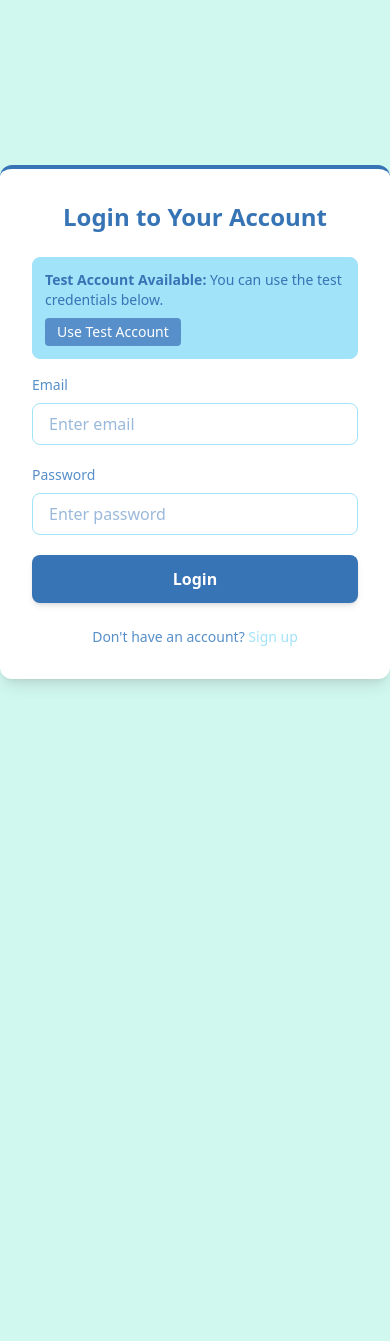
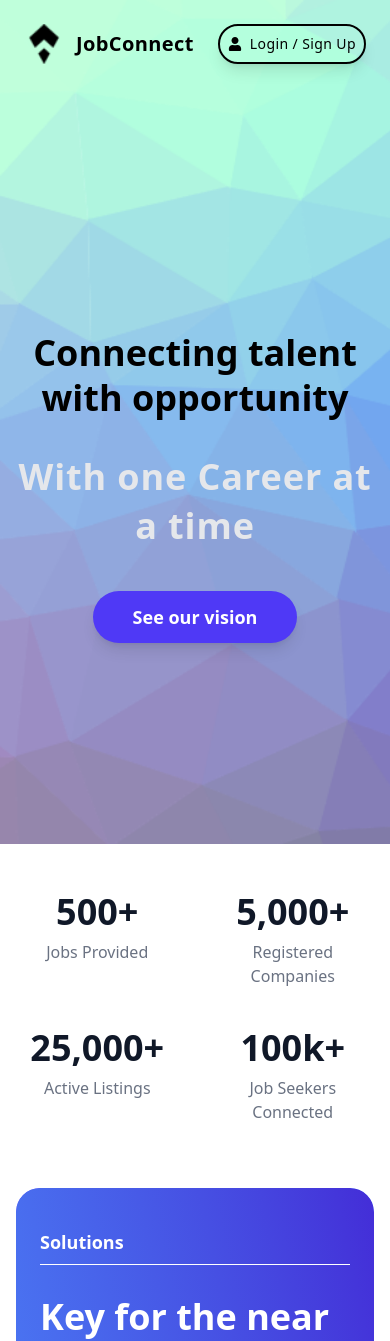
Before and after one commit to sdaud111/web-engineering-project, a React (Vite) app in the folder Job-listing/: page / in a window 390 px wide. Before the commit this address led to /login. Shown: the top 1341 px of the page. Before the commit the page ends 844 px from the top, so only its background shows below. Built offline with nearby package versions, Linux system fonts and the light colour scheme.

Commit message:
Add responsiveness to landing page and set routes

```diff
--- a/Job-listing/src/App.jsx
+++ b/Job-listing/src/App.jsx
@@ -1,49 +1,40 @@
-import React from 'react'
+import React from "react";
 import {
   Route,
   createBrowserRouter,
   createRoutesFromElements,
   RouterProvider,
-  Navigate,
-} from 'react-router-dom'
+} from "react-router-dom";
 
-import Mainlayout from './Layout/Mainlayout'
-import HomePage from './Pages/HomePage'
-import JobsPage from './Pages/JobsPage'
-import NotFoundPage from './Pages/NotFoundPage'
-import JobPage, { jobLoader } from './Pages/JobPage'
-import AddJobPage from './Pages/AddJobPage'
-import LoginPage from './Pages/LoginPage'
-import PrivateRoute from './Components/PrivateRoute'
-import SignupPage from './Pages/SignUpPage'
-import AISearchPage from './Pages/AISearchPage'
-import ProfilePage from './Pages/ProfilePage'
-import MyApplicationsPage from './Pages/MyApplicationsPage'
-import AICandidateSearchPage from './Pages/AICandidateSearchPage'
-import EmployerDashboard from './Pages/EmployerDashboard'
-import LandingPage from './Pages/LandingPage'
+import Mainlayout from "./Layout/Mainlayout";
+import HomePage from "./Pages/HomePage";
+import JobsPage from "./Pages/JobsPage";
+import NotFoundPage from "./Pages/NotFoundPage";
+import JobPage, { jobLoader } from "./Pages/JobPage";
+import AddJobPage from "./Pages/AddJobPage";
+import LoginPage from "./Pages/LoginPage";
+import SignupPage from "./Pages/SignUpPage";
+import AISearchPage from "./Pages/AISearchPage";
+import ProfilePage from "./Pages/ProfilePage";
+import MyApplicationsPage from "./Pages/MyApplicationsPage";
+import AICandidateSearchPage from "./Pages/AICandidateSearchPage";
+import EmployerDashboard from "./Pages/EmployerDashboard";
+import LandingPage from "./Pages/LandingPage";
 
 const App = () => {
   const router = createBrowserRouter(
     createRoutesFromElements(
       <>
-        {/* Removed default redirect that was conflicting with the login flow */}
+        {/* Default route — landing page */}
+        <Route path="/" element={<LandingPage />} />
 
-        {/* Public Routes */}
+        {/* Public routes */}
+        <Route path="/login" element={<LoginPage />} />
         <Route path="/signup" element={<SignupPage />} />
-        <Route path="/login" element={<LoginPage />} />
-        <Route path="/landing" element={<LandingPage />} />
 
-        {/* Protected Routes */}
-        <Route
-          path="/"
-          element={
-            <PrivateRoute>
-              <Mainlayout />
-            </PrivateRoute>
-          }
-        >
-          <Route index element={<HomePage />} />
+        {/* Main layout with nested pages */}
+        <Route path="/" element={<Mainlayout />}>
+          <Route path="home" element={<HomePage />} />
           <Route path="jobs" element={<JobsPage />} />
           <Route path="add-job" element={<AddJobPage />} />
           <Route path="ai-search" element={<AISearchPage />} />
@@ -56,9 +47,10 @@ const App = () => {
         </Route>
       </>
     )
-  )
+  );
+console.log(getComputedStyle(document.body).backgroundColor);
 
-  return <RouterProvider router={router} />
-}
+  return <RouterProvider router={router} />;
+};
 
-export default App
+export default App;
--- a/Job-listing/src/Components/Navbar.jsx
+++ b/Job-listing/src/Components/Navbar.jsx
@@ -27,7 +27,7 @@ const Navbar = () => {
             <div className="md:ml-auto">
               <div className="flex space-x-2">
                 <NavLink
-                  to="/"
+                  to="/home"
                   className={linkClass}
                   >Home</NavLink
                 >
--- a/Job-listing/src/Layout/Mainlayout.jsx
+++ b/Job-listing/src/Layout/Mainlayout.jsx
@@ -37,7 +37,7 @@ const Mainlayout = () => {
   return (
     <div className="flex flex-col min-h-screen">
       <Navbar />
-      <main className="flex-grow bg-black">
+      <main className="flex-grow ">
         <Outlet />
       </main>
       <Footer />
--- a/Job-listing/src/Pages/LandingPage.jsx
+++ b/Job-listing/src/Pages/LandingPage.jsx
@@ -1,39 +1,39 @@
-import React from 'react'
-import {FaUser} from "react-icons/fa";
+import React from "react";
+import { FaUser } from "react-icons/fa";
+import { Link } from "react-router-dom";
 
 const Navbar = () => {
   return (
-        <nav className={"absolute w-full h-1/8 text-black p-12 tracking-wide"}>
-            <div className={"flex justify-between items-center w-full h-full"}>
-                <div className={"flex gap-4"}>
-                    <img src="/logo.png"/>
-                    <span className={"text-2xl font-bold"}>JobConnect</span>
+    <nav className="absolute w-full text-black p-6 sm:p-8 md:p-12 tracking-wide">
+      <div className="flex justify-between items-center w-full">
+        <div className="flex items-center gap-3 sm:gap-4">
+          <img src="/logo.png" alt="Logo" className="w-10 h-10 sm:w-12 sm:h-12" />
+          <span className="text-xl sm:text-2xl font-bold">JobConnect</span>
         </div>
 
-                <div className={"rounded-full shadow-lg hover:bg-white hover:text-black transition-all duration-600 border-2 p-4 cursor-pointer flex items-center gap-4"}>
-                    <FaUser/>
-                    <button className={""}>Login/SignUp</button>
+        <div className="rounded-full shadow-lg hover:bg-white hover:text-black transition-all duration-300 border-2 p-2 sm:p-3 md:p-4 cursor-pointer flex items-center gap-2 sm:gap-3 text-sm sm:text-base">
+          <FaUser />
+          <Link to="/login">Login / Sign Up</Link>
         </div>
-
       </div>
     </nav>
   );
-}
+};
 
 const Hero = () => {
   return (
     <section className="bg-[url('/landing-page-gradient.png')] bg-cover bg-no-repeat min-h-screen w-full flex items-center justify-center">
-            <div className="pt-40 flex flex-col items-center justify-center gap-12 text-center">
-                <div className="w-[70%] flex justify-evenly items-center">
-                    <h2 className="text-[100px] leading-tight font-bold text-black flex-1">
+      <div className="pt-32 sm:pt-40 flex flex-col items-center justify-center gap-10 text-center px-4">
+        <div className="flex flex-col lg:flex-row justify-evenly items-center w-full lg:w-[80%] gap-8">
+          <h2 className="text-4xl sm:text-6xl md:text-7xl lg:text-[100px] leading-tight font-bold text-black flex-1">
             Connecting talent with opportunity
           </h2>
-                    <div className="w-[4px] bg-white/40 rounded-full shadow-[0_0_25px_#ffffff70] self-stretch"></div>
-                    <h2 className="text-[100px] tracking-wide leading-snug text-gray-200 font-bold flex-1">
+          <div className="hidden lg:block w-[4px] bg-white/40 rounded-full shadow-[0_0_25px_#ffffff70] self-stretch"></div>
+          <h2 className="text-4xl sm:text-6xl md:text-7xl lg:text-[100px] tracking-wide leading-snug text-gray-200 font-bold flex-1">
             With one Career at a time
           </h2>
         </div>
-                <button className="px-22 py-8 text-2xl font-semibold text-white bg-indigo-600 rounded-full shadow-lg hover:bg-white hover:text-indigo-600 transition-all duration-600">
+        <button className="px-10 sm:px-14 md:px-20 py-3 sm:py-5 text-lg sm:text-xl md:text-2xl font-semibold text-white bg-indigo-600 rounded-full shadow-lg hover:bg-white hover:text-indigo-600 transition-all duration-300">
           See our vision
         </button>
       </div>
@@ -43,109 +43,94 @@ const Hero = () => {
 
 const Stats = () => {
   return (
-        <section className="w-full bg-white py-20 flex flex-col items-center justify-center">
-            <div className="w-[80%] flex flex-wrap justify-between items-center text-center gap-10">
-                <div className="flex flex-col items-center">
-                    <h2 className="text-7xl font-bold text-gray-900">500+</h2>
-                    <p className="text-gray-500 text-lg mt-2">Jobs Provided</p>
+    <section className="w-full bg-white py-12 sm:py-16 md:py-20 flex flex-col items-center justify-center">
+      <div className="w-[90%] md:w-[80%] grid grid-cols-2 sm:grid-cols-2 md:grid-cols-4 gap-10 text-center">
+        {[
+          { number: "500+", label: "Jobs Provided" },
+          { number: "5,000+", label: "Registered Companies" },
+          { number: "25,000+", label: "Active Listings" },
+          { number: "100k+", label: "Job Seekers Connected" },
+        ].map((stat, i) => (
+          <div key={i} className="flex flex-col items-center">
+            <h2 className="text-4xl sm:text-5xl md:text-6xl lg:text-7xl font-bold text-gray-900">
+              {stat.number}
+            </h2>
+            <p className="text-gray-500 text-base sm:text-lg mt-2">
+              {stat.label}
+            </p>
           </div>
+        ))}
+      </div>
+    </section>
+  );
+};
 
-                <div className="flex flex-col items-center">
-                    <h2 className="text-7xl font-bold text-gray-900">5,000+</h2>
-                    <p className="text-gray-500 text-lg mt-2">Registered Companies</p>
+const Services = () => {
+  const services = [
+    {
+      title: "Applications Aggregation",
+      desc: "We provide an easy tabular interface to speed up the recruitment process for the employers",
+      img: "src/assets/checklist.gif",
+    },
+    {
+      title: "Smart Job Matching",
+      desc: "Our AI-powered system connects the right candidates to the right opportunities, saving time for both employers and job seekers.",
+      img: "src/assets/social-media.gif",
+    },
+    {
+      title: "Instant Job Alerts",
+      desc: "Stay updated with instant notifications whenever new job openings match your skills and preferences.",
+      img: "src/assets/chat.gif",
+    },
+    {
+      title: "Verified Employers",
+      desc: "We ensure every company on JobConnect is verified, giving you a safe and trustworthy platform to find your next career move.",
+      img: "src/assets/verified.gif",
+    },
+  ];
+
+  return (
+    <section className="min-h-screen w-full bg-white text-white font-semibold p-4 sm:p-8">
+      <div className="w-full bg-gradient-to-br to-blue-300 from-indigo-500 rounded-3xl overflow-hidden">
+        <div className="w-full bg-gradient-to-bl to-blue-400 from-indigo-700 rounded-3xl px-6 sm:px-10 md:px-16 lg:px-20 py-10 sm:py-16 md:py-24">
+          <div className="flex flex-col gap-8 sm:gap-12">
+            <p className="text-lg sm:text-2xl border-b border-white pb-2 sm:pb-4 w-full text-white">
+              Solutions
+            </p>
+            <h2 className="text-4xl sm:text-5xl md:text-6xl lg:text-7xl">
+              Key for the near Future
+            </h2>
+
+            <div className="grid grid-cols-1 sm:grid-cols-2 gap-8 sm:gap-10 md:gap-12 py-10 sm:py-14">
+              {services.map((s, i) => (
+                <div
+                  key={i}
+                  className="flex flex-col sm:flex-row items-center gap-6 sm:gap-8 px-6 sm:px-8 py-10 sm:py-14 rounded-2xl bg-white text-black shadow-lg hover:shadow-2xl hover:text-indigo-700 transition-all duration-300"
+                >
+                  <img
+                    src={s.img}
+                    alt={s.title}
+                    className="w-16 h-16 sm:w-20 sm:h-20 object-contain"
+                  />
+                  <div className="flex flex-col gap-4 sm:gap-6 text-center sm:text-left">
+                    <h3 className="text-2xl sm:text-3xl md:text-4xl font-bold">
+                      {s.title}
+                    </h3>
+                    <p className="text-base sm:text-lg md:text-xl font-normal">
+                      {s.desc}
+                    </p>
                   </div>
-
-                <div className="flex flex-col items-center">
-                    <h2 className="text-7xl font-bold text-gray-900">25,000+</h2>
-                    <p className="text-gray-500 text-lg mt-2">Active Listings</p>
                 </div>
-
-                <div className="flex flex-col items-center">
-                    <h2 className="text-7xl font-bold text-gray-900">100k+</h2>
-                    <p className="text-gray-500 text-lg mt-2">Job Seekers Connected</p>
+              ))}
+            </div>
+          </div>
         </div>
       </div>
     </section>
   );
 };
 
-const Services = () => {
-    return (
-        <section className={"min-h-screen w-full bg-white p-4 text-white font-semibold"}>
-            <div className={"w-full h-[120vh] bg-gradient-to-br to-blue-300 from-indigo-500 rounded-3xl"}>
-                <div className={"w-full h-full bg-gradient-to-bl to-blue-400 from-indigo-700 rounded-3xl px-20 py-25"}>
-                    <div className={"flex flex-col gap-12 items-start justify-center"}>
-                        <p className="text-2xl border-b border-white pb-4 w-full text-white">
-                            Solutions
-                        </p>
-                        <h2 className={"text-7xl"}>Key for the near Future</h2>
-                        <div className={"grid grid-cols-2 grid-rows-3 py-14 gap-x-10 gap-y-18"}>
-                            <div className="flex items-center gap-8 px-8 py-20 rounded-2xl bg-white text-black shadow-lg hover:shadow-2xl hover:text-indigo-700 transition-all duration-300">
-                                <img
-                                    src="src/assets/checklist.gif"
-                                    alt="Smart Job Matching"
-                                    className="w-20 h-20 object-contain"
-                                />
-                                <div className="flex flex-col gap-8">
-                                    <h3 className="text-5xl font-bold">Applications Aggregation</h3>
-                                    <p className="text-2xl font-normal ">
-                                        We provide an easy tabular interface to speed up the recruitment process
-                                        for the employers
-                                    </p>
-                                </div>
-                            </div>
-                            <div className="flex items-center gap-8 px-8 py-20 rounded-2xl bg-white text-black shadow-lg hover:shadow-2xl hover:text-indigo-700 transition-all duration-300">
-                                <img
-                                    src="src/assets/social-media.gif"
-                                    alt="Smart Job Matching"
-                                    className="w-20 h-20 object-contain"
-                                />
-                                <div className="flex flex-col gap-8">
-                                    <h3 className="text-5xl font-bold">Smart Job Matching</h3>
-                                    <p className="text-2xl font-normal">
-                                        Our AI-powered system connects the right candidates to the
-                                        right opportunities, saving time for both employers and job seekers.
-                                    </p>
-                                </div>
-                            </div>
-                            <div className="flex items-center gap-8 px-8 py-20 rounded-2xl bg-white text-black shadow-lg hover:shadow-2xl hover:text-indigo-700 transition-all duration-300">
-                                <img
-                                    src="src/assets/chat.gif"
-                                    alt="Instant Job Alerts"
-                                    className="w-20 h-20 object-contain"
-                                />
-                                <div className="flex flex-col gap-8">
-                                    <h3 className="text-5xl font-bold">Instant Job Alerts</h3>
-                                    <p className="text-2xl font-normal">
-                                        Stay updated with instant notifications whenever new job
-                                        openings match your skills and preferences.
-                                    </p>
-                                </div>
-                            </div>
-                            <div className="flex items-center gap-8 px-8 py-20 rounded-2xl bg-white text-black shadow-lg hover:shadow-2xl hover:text-indigo-700 transition-all duration-300">
-                                <img
-                                    src="src/assets/verified.gif"
-                                    alt="Verified Employers"
-                                    className="w-20 h-20 object-contain"
-                                />
-                                <div className="flex flex-col gap-8">
-                                    <h3 className="text-5xl font-bold">Verified Employers</h3>
-                                    <p className="text-2xl font-normal">
-                                        We ensure every company on JobConnect is verified, giving you
-                                        a safe and trustworthy platform to find your next career move.
-                                    </p>
-                                </div>
-                            </div>
-                        </div>
-                    </div>
-                </div>
-            </div>
-        </section>
-    );
-}
-
 const ImageGallery = () => {
-    // You can replace these with your local imports (src/assets/image-gallery/...)
   const images = [
     "src/assets/image-gallery/escalator.jpg",
     "src/assets/image-gallery/faisal-mosque.jpg",
@@ -156,27 +141,24 @@ const ImageGallery = () => {
   ];
 
   return (
-        <section className="min-h-[150vh] w-full bg-white flex flex-col items-center justify-center text-black gap-20">
-            {/* Heading */}
-            <div className="w-[70%] text-center">
-                <h2 className="text-6xl md:text-8xl font-semibold leading-tight">
-                    Our commitment to green energy is paving
-                    a way for a cleaner, healthier planet
+    <section className="min-h-[100vh] sm:min-h-[120vh] w-full bg-white flex flex-col items-center justify-center text-black gap-12 sm:gap-16 md:gap-20 px-4">
+      <div className="w-full sm:w-[85%] text-center">
+        <h2 className="text-3xl sm:text-5xl md:text-6xl lg:text-7xl font-semibold leading-tight">
+          Our commitment to green energy is paving a way for a cleaner,
+          healthier planet
         </h2>
       </div>
 
-            {/* Button */}
-            <button className="px-20 py-6 text-2xl font-semibold text-white bg-indigo-900 rounded-full shadow-lg hover:bg-indigo-500 transition-all duration-300">
+      <button className="px-10 sm:px-14 md:px-20 py-3 sm:py-4 text-lg sm:text-xl font-semibold text-white bg-indigo-900 rounded-full shadow-lg hover:bg-indigo-500 transition-all duration-300">
         See our vision
       </button>
 
-            {/* Scrollable Image Gallery */}
       <div className="w-full overflow-x-auto scrollbar-hide">
-                <div className="flex space-x-8 px-10 py-6">
+        <div className="flex space-x-6 sm:space-x-8 px-6 sm:px-10 py-4 sm:py-6">
           {images.map((src, index) => (
             <div
               key={index}
-                            className="min-w-[250px] md:min-w-[300px] h-[400px] rounded-2xl overflow-hidden flex-shrink-0 shadow-2xl bg-gray-100"
+              className="min-w-[180px] sm:min-w-[250px] md:min-w-[300px] h-[250px] sm:h-[350px] md:h-[400px] rounded-2xl overflow-hidden flex-shrink-0 shadow-2xl bg-gray-100"
               style={{
                 backgroundImage: `url(${src})`,
                 backgroundSize: "cover",
@@ -190,17 +172,16 @@ const ImageGallery = () => {
   );
 };
 
-
 const LandingPage = () => {
   return (
-      <main className={""}>
-          <Navbar/>
-          <Hero/>
-          <Stats/>
-          <Services/>
-          <ImageGallery/>
+    <main>
+      <Navbar />
+      <Hero />
+      <Stats />
+      <Services />
+      <ImageGallery />
     </main>
   );
-}
+};
 
 export default LandingPage;
--- a/Job-listing/src/Pages/LoginPage.jsx
+++ b/Job-listing/src/Pages/LoginPage.jsx
@@ -20,7 +20,8 @@ const LoginPage = () => {
       // Set the authentication flag
       localStorage.setItem("isAuth", "true");
       console.log("Authentication successful, navigating to home page");
-      navigate("/"); // redirect to home page
+     navigate("/home");
+ // redirect to home page
       return;
     }
 
@@ -35,7 +36,9 @@ const LoginPage = () => {
         // Set the authentication flag
         localStorage.setItem("isAuth", "true");
         console.log("Authentication successful, navigating to home page");
-        navigate("/"); // redirect to home page
+       navigate("/home");
+
+// redirect to home page
       } else {
         alert(result.data); // Show error message from server
       }
--- a/Job-listing/src/index.css
+++ b/Job-listing/src/index.css
@@ -1,5 +1,3 @@
-@import "tailwindcss";
-
 :root {
   --color-primary: #3674B5;    /* Deep blue for primary elements */
   --color-secondary: #578FCA;  /* Medium blue for secondary elements */
@@ -38,3 +36,5 @@ body {
   background-color: #7d99a3;
   transform: translateY(-1px);
 }
+
+@import "tailwindcss";
```
Lines whose indentation alone changed are shown as unchanged.
